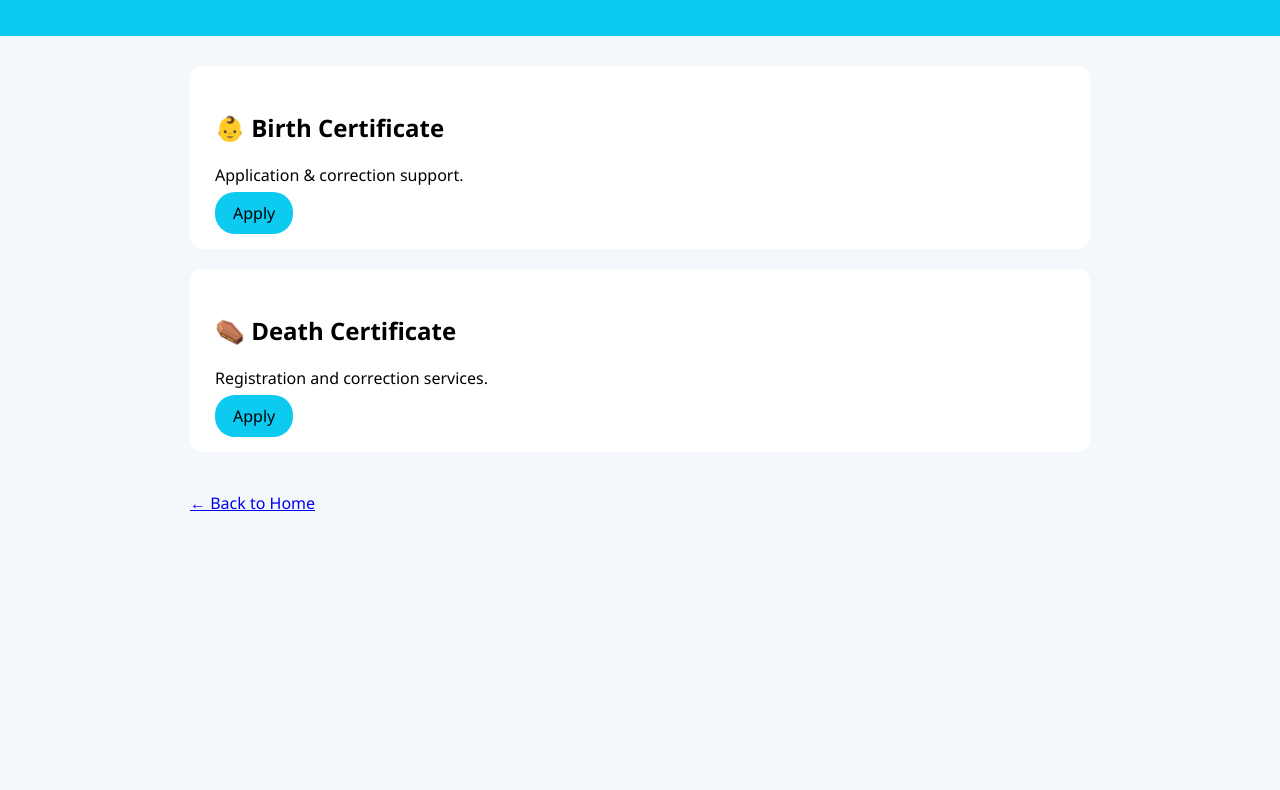
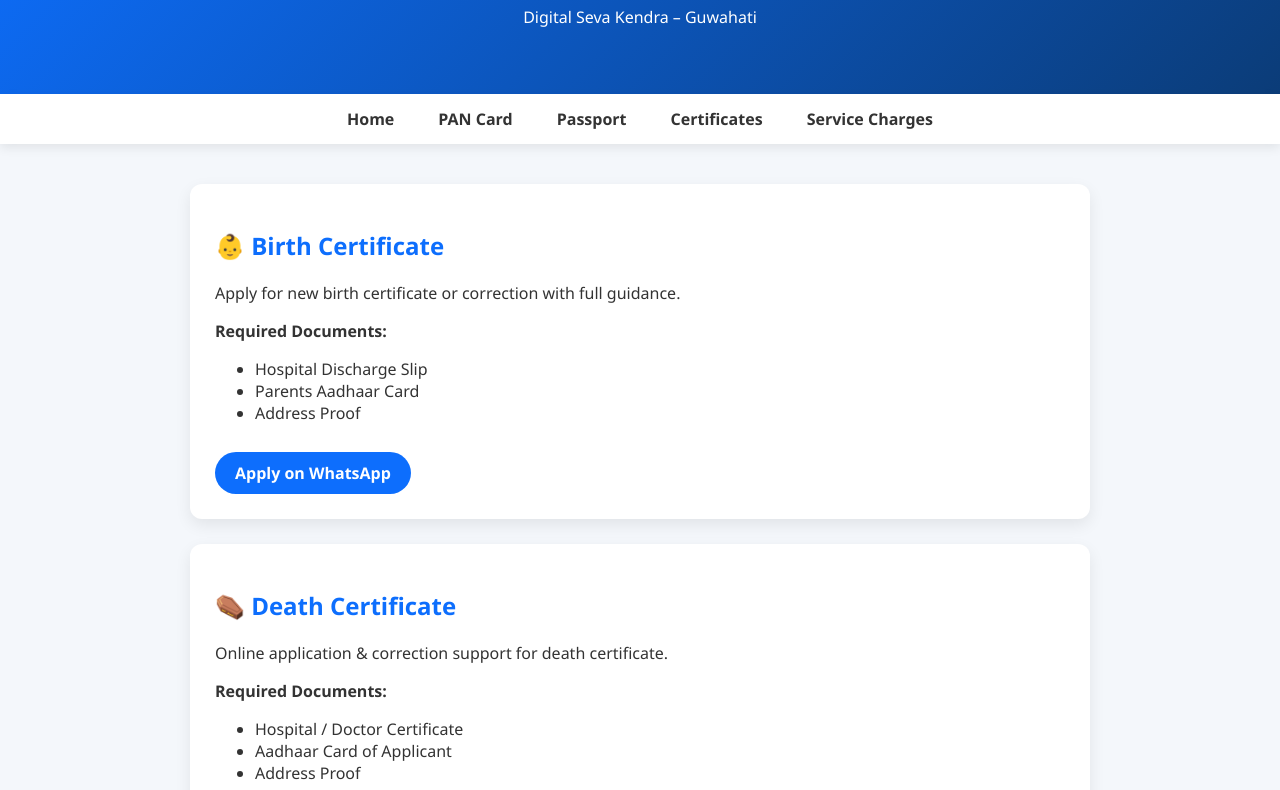
Before and after one commit to DSKendra/digitalsevakendra-site, a plain HTML site: page certificate.html in a window 1280 px wide. Shown: the part 130-920 px from the top of the page. Before the commit the page ends 800 px from the top, so only its background shows below. Drawn offline with Linux system fonts and the light colour scheme.

Commit message:
Update certificate.html

```diff
--- a/certificate.html
+++ b/certificate.html
@@ -1,38 +1,167 @@
+
 <!DOCTYPE html>
-<html>
+<html lang="en">
 <head>
+<meta charset="UTF-8">
+<meta name="viewport" content="width=device-width, initial-scale=1.0">
 <title>Certificates | Digital Seva Kendra</title>
-<meta name="viewport" content="width=device-width, initial-scale=1">
+
 <style>
-body{font-family:Segoe UI;background:#f4f7fb;margin:0}
-header{background:#0dcaf0;color:#000;padding:40px;text-align:center}
-section{max-width:900px;margin:auto;padding:30px}
-.card{background:#fff;padding:25px;border-radius:12px;margin-bottom:20px}
-.btn{background:#0dcaf0;padding:10px 18px;border-radius:20px;text-decoration:none;color:#000}
-.back{display:inline-block;margin-top:20px}
+:root{
+  --primary:#0d6efd;
+  --dark:#0b3c78;
+  --light:#f4f7fb;
+}
+
+body{
+  margin:0;
+  font-family:Segoe UI, Arial, sans-serif;
+  background:var(--light);
+  color:#333;
+}
+
+/* HEADER */
+header{
+  background:linear-gradient(135deg, var(--primary), var(--dark));
+  color:#fff;
+  padding:50px 20px;
+  text-align:center;
+}
+
+/* NAVIGATION */
+nav{
+  background:#fff;
+  box-shadow:0 4px 10px rgba(0,0,0,0.08);
+  display:flex;
+  justify-content:center;
+  flex-wrap:wrap;
+}
+
+nav a{
+  padding:14px 22px;
+  text-decoration:none;
+  color:#333;
+  font-weight:600;
+}
+
+nav a:hover{
+  color:var(--primary);
+}
+
+/* SECTION */
+section{
+  max-width:900px;
+  margin:auto;
+  padding:40px 20px;
+}
+
+.card{
+  background:#fff;
+  padding:25px;
+  margin-bottom:25px;
+  border-radius:12px;
+  box-shadow:0 6px 16px rgba(0,0,0,0.08);
+}
+
+.card h2{
+  color:var(--primary);
+}
+
+.btn{
+  display:inline-block;
+  margin-top:12px;
+  padding:10px 20px;
+  background:var(--primary);
+  color:#fff;
+  text-decoration:none;
+  border-radius:22px;
+  font-weight:600;
+}
+
+.btn:hover{
+  opacity:0.9;
+}
+
+.back{
+  display:inline-block;
+  margin-top:10px;
+  text-decoration:none;
+  color:var(--primary);
+  font-weight:600;
+}
+
+/* FOOTER */
+footer{
+  background:var(--dark);
+  color:#fff;
+  text-align:center;
+  padding:18px;
+}
 </style>
 </head>
+
 <body>
 
 <header>
-<h1>Birth & Death Certificates</h1>
+  <h1>Certificate Services</h1>
+  <p>Digital Seva Kendra – Guwahati</p>
 </header>
 
+<nav>
+  <a href="index.html">Home</a>
+  <a href="pan.html">PAN Card</a>
+  <a href="passport.html">Passport</a>
+  <a href="certificates.html">Certificates</a>
+  <a href="charges.html">Service Charges</a>
+</nav>
+
 <section>
+
   <div class="card">
     <h2>👶 Birth Certificate</h2>
-<p>Application & correction support.</p>
-<a class="btn" href="https://wa.me/918638274755">Apply</a>
+    <p>Apply for new birth certificate or correction with full guidance.</p>
+    <p><strong>Required Documents:</strong></p>
+    <ul>
+      <li>Hospital Discharge Slip</li>
+      <li>Parents Aadhaar Card</li>
+      <li>Address Proof</li>
+    </ul>
+    <a class="btn" href="https://wa.me/918638274755" target="_blank">
+      Apply on WhatsApp
+    </a>
   </div>
 
   <div class="card">
     <h2>⚰️ Death Certificate</h2>
-<p>Registration and correction services.</p>
-<a class="btn" href="https://wa.me/918638274755">Apply</a>
+    <p>Online application & correction support for death certificate.</p>
+    <p><strong>Required Documents:</strong></p>
+    <ul>
+      <li>Hospital / Doctor Certificate</li>
+      <li>Aadhaar Card of Applicant</li>
+      <li>Address Proof</li>
+    </ul>
+    <a class="btn" href="https://wa.me/918638274755" target="_blank">
+      Request Certificate
+    </a>
+  </div>
+
+  <div class="card">
+    <h2>📄 Other Certificates</h2>
+    <p>
+      Income Certificate, Caste Certificate, Residence Certificate and more.
+    </p>
+    <a class="btn" href="https://wa.me/918638274755" target="_blank">
+      Enquire on WhatsApp
+    </a>
   </div>
 
   <a class="back" href="index.html">← Back to Home</a>
+
 </section>
+
+<footer>
+  © 2026 Digital Seva Kendra, Guwahati
+</footer>
 
 </body>
 </html>
```
Lines whose indentation alone changed are shown as unchanged.
